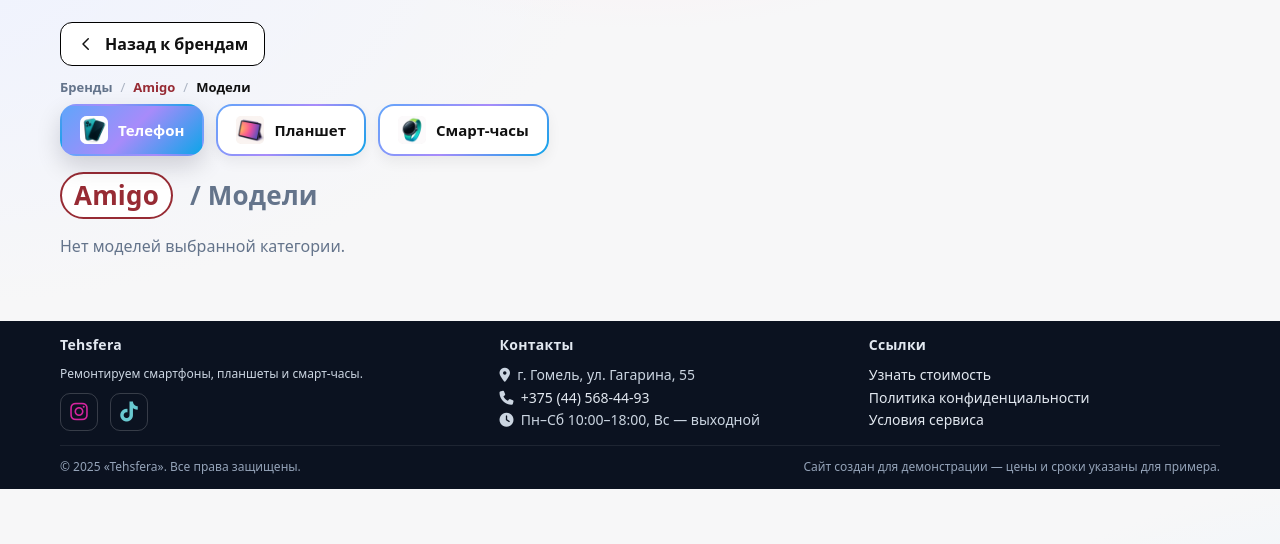
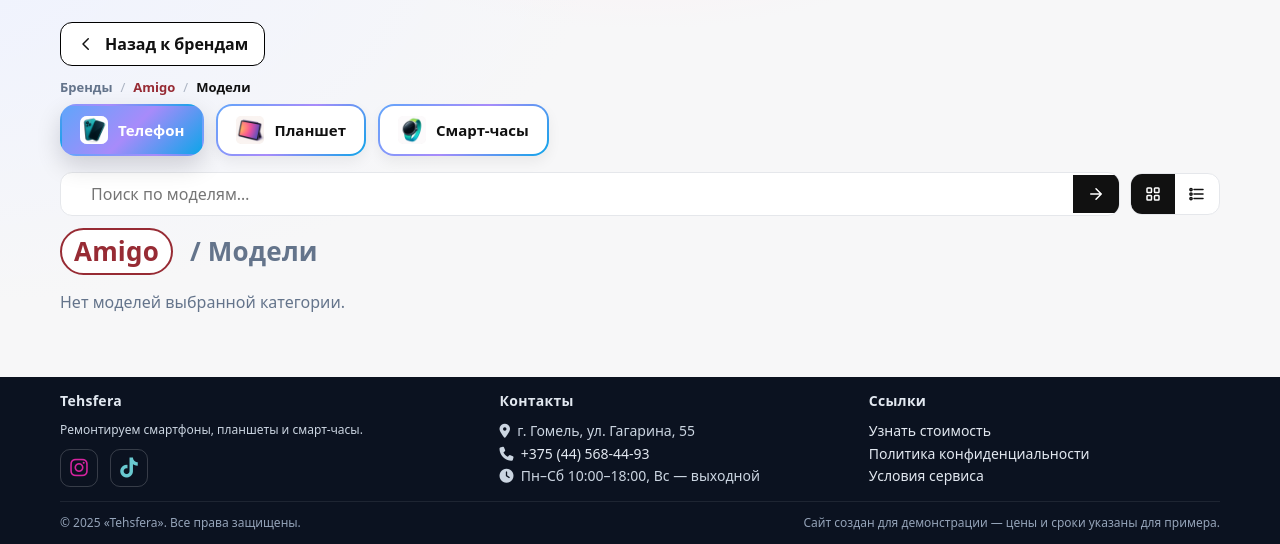
Before and after one commit to yur1on/price_calculator, a Django app: page /repairs/amigo/ in a window 1280 px wide. Shown: the part 50-594 px from the top of the page. Run offline with Django 5.2, Linux system fonts and the light colour scheme; data comes from the database, SQL or seed files in the repository; some libraries are stand-ins or nearby versions.

Commit message:
добавлен поиск по моделям

```diff
--- a/repairs/templates/repairs/model_list.html
+++ b/repairs/templates/repairs/model_list.html
@@ -1,7 +1,9 @@
 {% extends "repairs/base.html" %}
 {% load static %}
 {% load repairs_extras %}
+
 {% block title %}Модели — {{ brand.name }}{% endblock %}
+
 {% block content %}
 <style>
   *{box-sizing:border-box}
@@ -39,9 +41,7 @@
 
   /* ——— ВЫДЕЛЕННЫЙ БРЕНД-ЗАГОЛОВОК ——— */
   .brand-head{ margin:0 0 8px }
-  .brand-title{
-    font-size:26px; line-height:1.2; margin:0; letter-spacing:.2px;
-  }
+  .brand-title{ font-size:26px; line-height:1.2; margin:0; letter-spacing:.2px; }
   .brand-pill{
     display:inline-flex; align-items:center; gap:8px;
     padding:6px 12px; border-radius:999px;
@@ -50,9 +50,8 @@
   }
   .brand-path{ margin-left:10px; color:#64748b; font-weight:600 }
 
-  /* ——— ЧИПЫ (как на экране брендов) ——— */
+  /* ——— ЧИПЫ (категории) ——— */
   .chips{display:flex;flex-wrap:wrap;gap:12px;margin:8px 0 16px}
-
   .chip{
     --g1:#60a5fa; --g2:#a78bfa; --g3:#0ea5e9;
     position:relative;
@@ -79,8 +78,6 @@
     background: linear-gradient(135deg,var(--g1),var(--g2),var(--g3));
     box-shadow:0 10px 24px rgba(2,8,23,.16);
   }
-
-
   .chip .icon{
     width:28px;height:28px;display:inline-grid;place-items:center;
     background:#fff;border-radius:7px;padding:0px;
@@ -113,6 +110,54 @@
   .btn:hover{opacity:.95}
   .btn:active{transform:translateY(1px)}
 
+  /* ——— ПАНЕЛЬ ИНСТРУМЕНТОВ (поиск + переключатель) ——— */
+  .tools-bar{
+    display:flex;flex-wrap:wrap;gap:10px;align-items:center;margin:8px 0 12px
+  }
+  /* объединённое поле поиска с кнопкой той же высоты */
+  .search{
+    display:flex;align-items:center;gap:8px;
+    border:1px solid #e5e7eb;border-radius:12px;overflow:hidden;background:#fff;
+    flex:1 1 380px; /* растягивается по ширине */
+  }
+  .search .lead{padding-left:10px;color:#94a3b8;display:inline-flex}
+  .search input{
+    border:0; outline:0; padding:10px 12px; min-width:140px; flex:1;
+    font:inherit;
+  }
+  .search button{
+    border:0; background:#111; color:#fff; padding:10px 14px; cursor:pointer;
+    display:inline-flex; align-items:center; gap:8px; height:100%;
+  }
+  .search button svg{width:18px;height:18px;stroke:currentColor}
+  .search button:hover{opacity:.95}
+
+  /* переключатель вида — иконки */
+  .view{
+    display:inline-flex; border:1px solid #e5e7eb; border-radius:12px; overflow:hidden; background:#fff
+  }
+  .view a{
+    display:inline-flex; align-items:center; justify-content:center;
+    width:44px; height:40px; color:#111; text-decoration:none;
+  }
+  .view a svg{width:18px;height:18px;stroke:currentColor}
+  .view a.active{ background:#111; color:#fff }
+
+  /* ——— РЕЖИМ СПИСКОМ ——— */
+  .as-list .grid{
+    display:block;
+    border:1px solid #e5e7eb; border-radius:14px; background:#fff; overflow:hidden;
+  }
+  .as-list .card{
+    grid-template-columns: 1fr auto;
+    border:0; border-bottom:1px solid #f2f4f7; border-radius:0;
+    padding:14px 18px; background:#fff;
+  }
+  .as-list .card:last-child{ border-bottom:0 }
+  .as-list .card:hover{ background:#fafafa }
+  .as-list .info .name{ color: var(--accent); }
+  .as-list .btn{ padding:8px 12px; border-radius:8px }
+
   /* ——— МОБИЛЬНАЯ АДАПТАЦИЯ ——— */
   @media (max-width:560px){
     .grid{grid-template-columns:1fr}
@@ -123,11 +168,16 @@
     .brand-title{ font-size:22px }
     .brand-pill{ padding:5px 10px; border-width:2px }
 
-    /* чипы — как на предыдущем экране */
     .chip{padding:6px 8px;font-size:13px; border-width:2px}
     .chip .icon{width:18px;height:18px;padding:1px;border-radius:5px}
     .chip .img-icon{border-radius:3px}
     .chips{gap:6px}
+
+    .tools-bar{gap:8px}
+    .search{flex:1 1 100%}
+    .search input{min-width:0}
+    .view a{width:40px;height:38px}
+    .as-list .card{ padding:12px 14px }
   }
   @media (max-width:360px){
     .chip{padding:5px 6px;font-size:12px}
@@ -138,7 +188,7 @@
 <div class="back-wrap">
   <a class="btn-back" href="{% url 'repairs:brand_list' %}?cat={{ selected_cat }}">
     <svg viewBox="0 0 24 24" fill="none" aria-hidden="true">
-      <path d="M15 19l-7-7 7-7" stroke-width="2" stroke-linecap="round" stroke-linejoin="round"/>
+      <path d="M15 19l-7-7 7-7" stroke="currentColor" stroke-width="2" stroke-linecap="round" stroke-linejoin="round"/>
     </svg>
     <span>Назад к брендам</span>
   </a>
@@ -153,9 +203,7 @@
   <span class="current" aria-current="page">Модели</span>
 </nav>
 
-
-
-<!-- Категории (оставлены как были) -->
+<!-- Категории -->
 <div class="chips">
   {% for key,label in categories %}
     {% with src='repairs/icons/cat-'|add:key|add:'.png' %}
@@ -167,7 +215,7 @@
           {{ label }}
         </span>
       {% else %}
-        <a class="chip chip--{{ key }}" href="?cat={{ key }}">
+        <a class="chip chip--{{ key }}" href="?cat={{ key }}{% if view_mode %}&view={{ view_mode }}{% endif %}{% if q %}&q={{ q|urlencode }}{% endif %}">
           <span class="icon" aria-hidden="true">
             <img class="img-icon" src="{% static src %}" alt="">
           </span>
@@ -178,6 +226,57 @@
   {% endfor %}
 </div>
 
+<!-- Панель: поиск + переключатель вида -->
+<form class="tools-bar" method="get" action="">
+  <input type="hidden" name="cat" value="{{ selected_cat }}">
+  <!-- Поисковая группа -->
+  <div class="search" role="search" aria-label="Поиск моделей">
+    <span class="lead" aria-hidden="true">
+      <!-- лупа -->
+      <svg viewBox="0 0 24 24" fill="none">
+        <circle cx="11" cy="11" r="7" stroke="currentColor" stroke-width="2"/>
+        <path d="M20 20l-3.5-3.5" stroke="currentColor" stroke-width="2" stroke-linecap="round"/>
+      </svg>
+    </span>
+    <input type="text" name="q" value="{{ q }}" placeholder="Поиск по моделям…"
+           aria-label="Поиск по моделям">
+    <button type="submit" title="Найти">
+      <svg viewBox="0 0 24 24" fill="none" aria-hidden="true">
+        <path d="M5 12h14M12 5l7 7-7 7" stroke="currentColor" stroke-width="2" stroke-linecap="round" stroke-linejoin="round"/>
+      </svg>
+      <span class="sr-only">Поиск</span>
+    </button>
+  </div>
+
+  <!-- Переключатель вида -->
+  <div class="view" role="tablist" aria-label="Режим отображения">
+    <!-- плитка -->
+    <a role="tab" title="Плиткой"
+       href="?cat={{ selected_cat }}&view=grid{% if q %}&q={{ q|urlencode }}{% endif %}"
+       class="{% if view_mode == 'grid' or not view_mode %}active{% endif %}"
+       aria-selected="{% if view_mode == 'grid' or not view_mode %}true{% else %}false{% endif %}">
+       <svg viewBox="0 0 24 24" fill="none" aria-hidden="true">
+         <rect x="4" y="4" width="6" height="6" stroke="currentColor" stroke-width="2" rx="1"/>
+         <rect x="14" y="4" width="6" height="6" stroke="currentColor" stroke-width="2" rx="1"/>
+         <rect x="4" y="14" width="6" height="6" stroke="currentColor" stroke-width="2" rx="1"/>
+         <rect x="14" y="14" width="6" height="6" stroke="currentColor" stroke-width="2" rx="1"/>
+       </svg>
+    </a>
+    <!-- список -->
+    <a role="tab" title="Списком"
+       href="?cat={{ selected_cat }}&view=list{% if q %}&q={{ q|urlencode }}{% endif %}"
+       class="{% if view_mode == 'list' %}active{% endif %}"
+       aria-selected="{% if view_mode == 'list' %}true{% else %}false{% endif %}">
+       <svg viewBox="0 0 24 24" fill="none" aria-hidden="true">
+         <path d="M8 6h12M8 12h12M8 18h12" stroke="currentColor" stroke-width="2" stroke-linecap="round"/>
+         <circle cx="4" cy="6" r="1.5" stroke="currentColor" stroke-width="2"/>
+         <circle cx="4" cy="12" r="1.5" stroke="currentColor" stroke-width="2"/>
+         <circle cx="4" cy="18" r="1.5" stroke="currentColor" stroke-width="2"/>
+       </svg>
+    </a>
+  </div>
+</form>
+
 <!-- Выделенный бренд -->
 <div class="brand-head">
   <h1 class="brand-title">
@@ -187,6 +286,7 @@
 </div>
 
 {% if models %}
+  <div class="{% if view_mode == 'list' %}as-list{% endif %}">
     <div class="grid">
       {% for m in models %}
         <div class="card">
@@ -203,7 +303,9 @@
         </div>
       {% endfor %}
     </div>
+  </div>
 {% else %}
   <p class="muted">Нет моделей выбранной категории.</p>
 {% endif %}
+
 {% endblock %}
--- a/repairs/views.py
+++ b/repairs/views.py
@@ -1,6 +1,6 @@
 # repairs/views.py
 from __future__ import annotations
-
+from django.core.paginator import Paginator
 import re
 from datetime import date, datetime, timedelta
 from decimal import Decimal
@@ -254,7 +254,7 @@
 # ---------- шаг 2: модели бренда ----------
 
 def model_list(request, brand_slug: str):
-    """Список моделей бренда по выбранной категории с сортировкой «новые → старые»."""
+    """Список моделей бренда: плитка/список, поиск, пагинация."""
     brand = get_object_or_404(PhoneBrand, slug=brand_slug)
 
     choices = list(PhoneModel.CATEGORY_CHOICES)
@@ -263,17 +263,35 @@
     if sel not in valid:
         sel = "phone"
 
-    # Берём из БД и сортируем в Python по описанному ключу
-    models_qs = list(brand.models.filter(category=sel).order_by())  # сбрасываем Meta.ordering
-    models_qs.sort(key=_model_sort_key)
+    view_mode = (request.GET.get("view") or "grid").lower()  # grid | list
+    if view_mode not in {"grid", "list"}:
+        view_mode = "grid"
+
+    q = (request.GET.get("q") or "").strip()
+
+    qs = brand.models.filter(category=sel)
+    if q:
+        qs = qs.filter(name__icontains=q)
+
+    models_qs = list(qs.order_by())  # сбрасываем Meta.ordering
+    if not q:
+        models_qs.sort(key=_model_sort_key)
+    else:
+        models_qs.sort(key=lambda m: _natural_key(m.name))
+
+    per_page = 48 if view_mode == "grid" else 80
+    paginator = Paginator(models_qs, per_page)
+    page_obj = paginator.get_page(request.GET.get("page") or 1)
 
     return render(request, "repairs/model_list.html", {
         "brand": brand,
-        "models": models_qs,
         "categories": choices,
         "selected_cat": sel,
+        "view_mode": view_mode,
+        "q": q,
+        "page_obj": page_obj,
+        "models": page_obj.object_list,  # совместимо с вашим циклом
     })
-
 # ---------- шаг 3: услуги/цены модели ----------
 
 def repair_list(request, brand_slug: str, model_slug: str):
```
Lines whose indentation alone changed are shown as unchanged.
